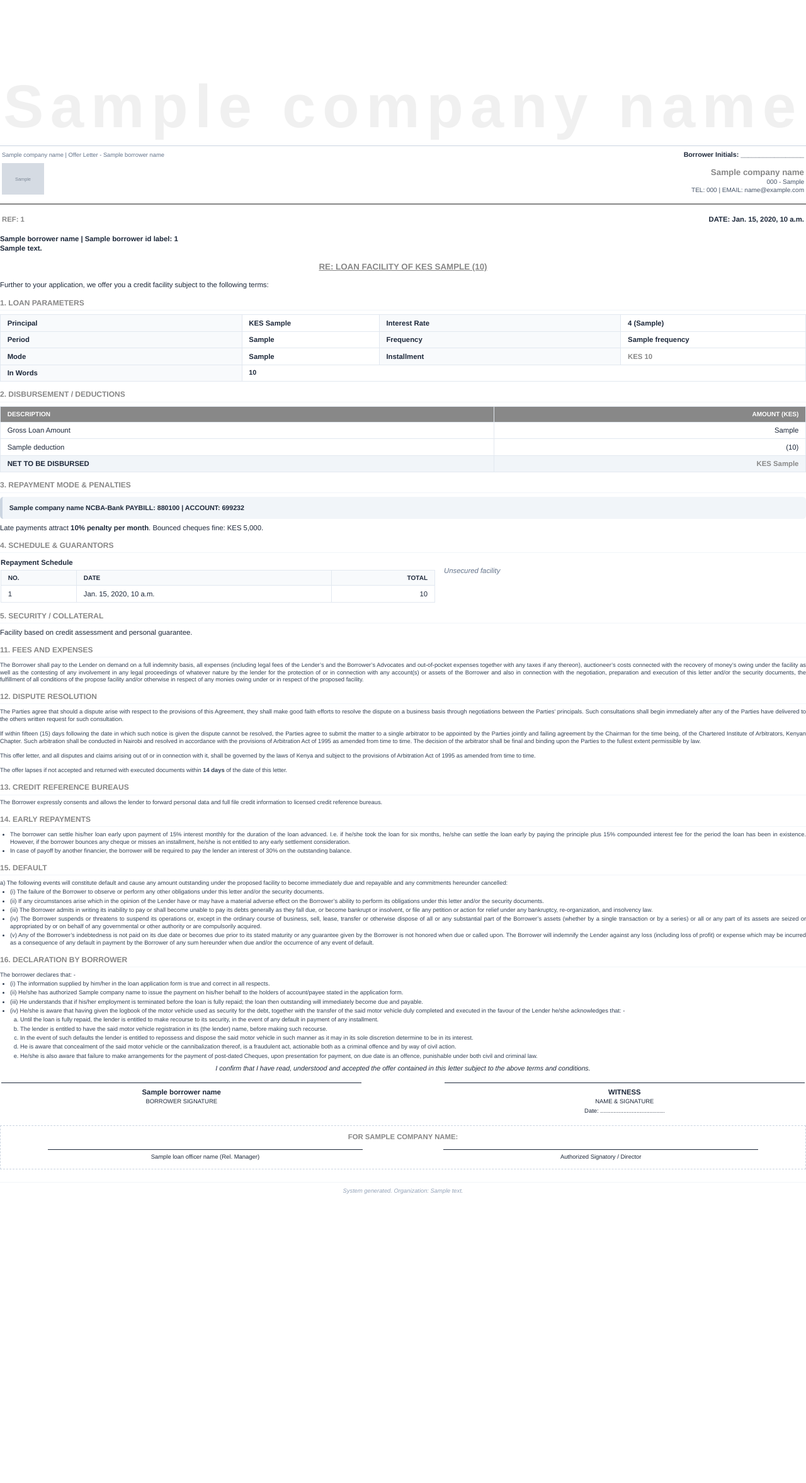
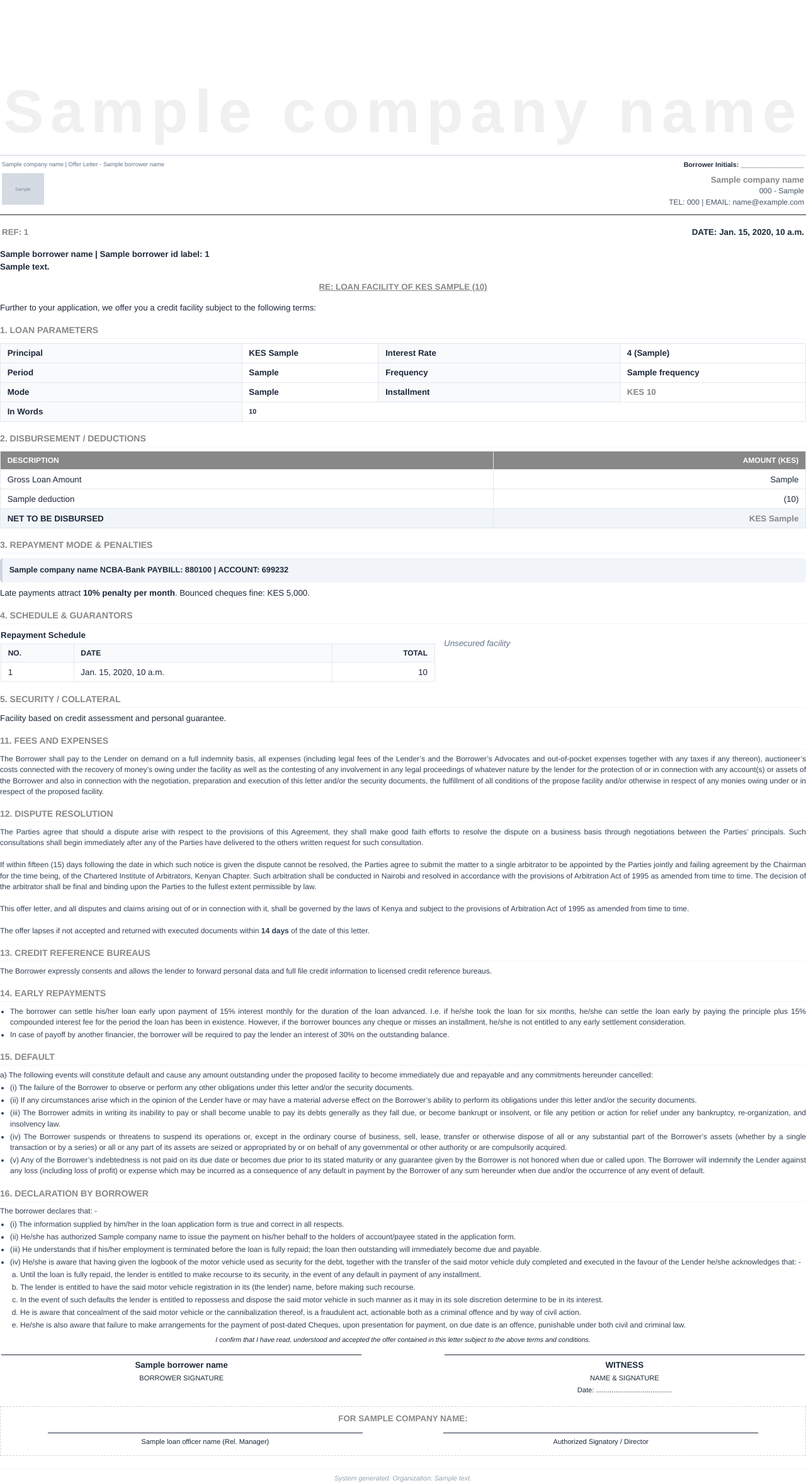
Before and after one commit to kirianki/LMS, a Django app: template backend/apps/loans/templates/salene_offer_letter.html in a window 1280 px wide. Shown: the whole page at 63% size. Before the commit the page ends 1896 px from the top, so only its background shows below. Run offline with Django 5.2, Linux system fonts and the light colour scheme; tables that the repository leaves empty hold one stand-in row (values such as "Sample post"); the template is opened without the code that fills it: values that come from a table or form of the project are taken from there, most other values are stand-ins (such as "Sample title", 1, 10 or a date in 2020); grey boxes marked "Sample" are stand-in pictures; parts of the project's set-up code (start-up, migrations or seed data) failed here and were passed over.

Commit message:
salene offer letter

```diff
--- a/backend/apps/loans/templates/salene_offer_letter.html
+++ b/backend/apps/loans/templates/salene_offer_letter.html
@@ -27,11 +27,13 @@
 
         body {
             font-family: Helvetica, Arial, sans-serif;
-            font-size: 8.5pt;
-            line-height: 1.3;
+            font-size: 10pt;
+            line-height: 1.45;
             color: #1e293b;
             margin: 0;
             padding: 0;
+            widows: 3;
+            orphans: 3;
         }
 
         /* WATERMARK - uses very light color for xhtml2pdf compatibility */
@@ -63,7 +65,7 @@
             width: 60%;
             text-align: right;
             vertical-align: middle;
-            font-size: 7.5pt;
+            font-size: 9pt;
             color: #475569;
         }
 
@@ -93,10 +95,11 @@
         .section-header {
             text-transform: uppercase;
             font-weight: bold;
-            font-size: 9pt;
-            margin: 10pt 0 5pt 0;
+            font-size: 10.5pt;
+            margin: 12pt 0 5pt 0;
             padding-bottom: 2pt;
             border-bottom: 1pt solid #f1f5f9;
+            page-break-after: avoid;
         }
 
         .clause-text {
@@ -119,7 +122,7 @@
         .data-table th {
             font-weight: bold;
             text-align: left;
-            font-size: 7.5pt;
+            font-size: 9pt;
             text-transform: uppercase;
         }
 
@@ -149,7 +152,7 @@
             font-weight: bold;
             background-color: #f8fafc;
             color: #64748b;
-            font-size: 8pt;
+            font-size: 9pt;
         }
 
         .signature-section {
@@ -171,7 +174,7 @@
         }
 
         .footer-text {
-            font-size: 7pt;
+            font-size: 8pt;
             color: #94a3b8;
             font-style: italic;
             margin-top: 15pt;
@@ -187,7 +190,7 @@
             border-radius: 4pt;
             margin: 5pt 0;
             border-left: 3pt solid #cbd5e1;
-            font-size: 8pt;
+            font-size: 9.5pt;
         }
 
         /* Legal Columns */
@@ -201,10 +204,12 @@
         }
 
         .Legal-text {
-            font-size: 7pt;
+            font-size: 9pt;
             text-align: justify;
-            line-height: 1.25;
+            line-height: 1.45;
             color: #334155;
+            widows: 3;
+            orphans: 3;
         }
 
         .Legal-text ul {
@@ -216,9 +221,18 @@
             margin-bottom: 2pt;
         }
 
-        /* Prevent split tables */
+        /* Prevent split tables and section blocks */
         table {
             page-break-inside: avoid;
+        }
+
+        .section-block {
+            page-break-inside: avoid;
+        }
+
+        p, li {
+            widows: 3;
+            orphans: 3;
         }
     </style>
 </head>
--- a/docker-compose.yml
+++ b/docker-compose.yml
@@ -14,7 +14,6 @@
       retries: 5
     restart: always
 
-
   redis:
     image: redis:7-alpine
     healthcheck:
@@ -23,7 +22,6 @@
       timeout: 3s
       retries: 5
     restart: always
-
 
   backend:
     build: ./backend
@@ -52,7 +50,6 @@
         condition: service_healthy
     restart: always
 
-
   celery_worker:
     build: ./backend
     command: celery -A core worker -l info
@@ -76,7 +73,6 @@
       redis:
         condition: service_healthy
     restart: always
-
 
   celery_beat:
     build: ./backend
@@ -111,8 +107,6 @@
       - NEXT_PUBLIC_PRIMARY_COLOR=${NEXT_PUBLIC_PRIMARY_COLOR}
     restart: always
 
-
-
 volumes:
   postgres_data:
   static_volume:
```
Also changed, not shown: 1 other file.
